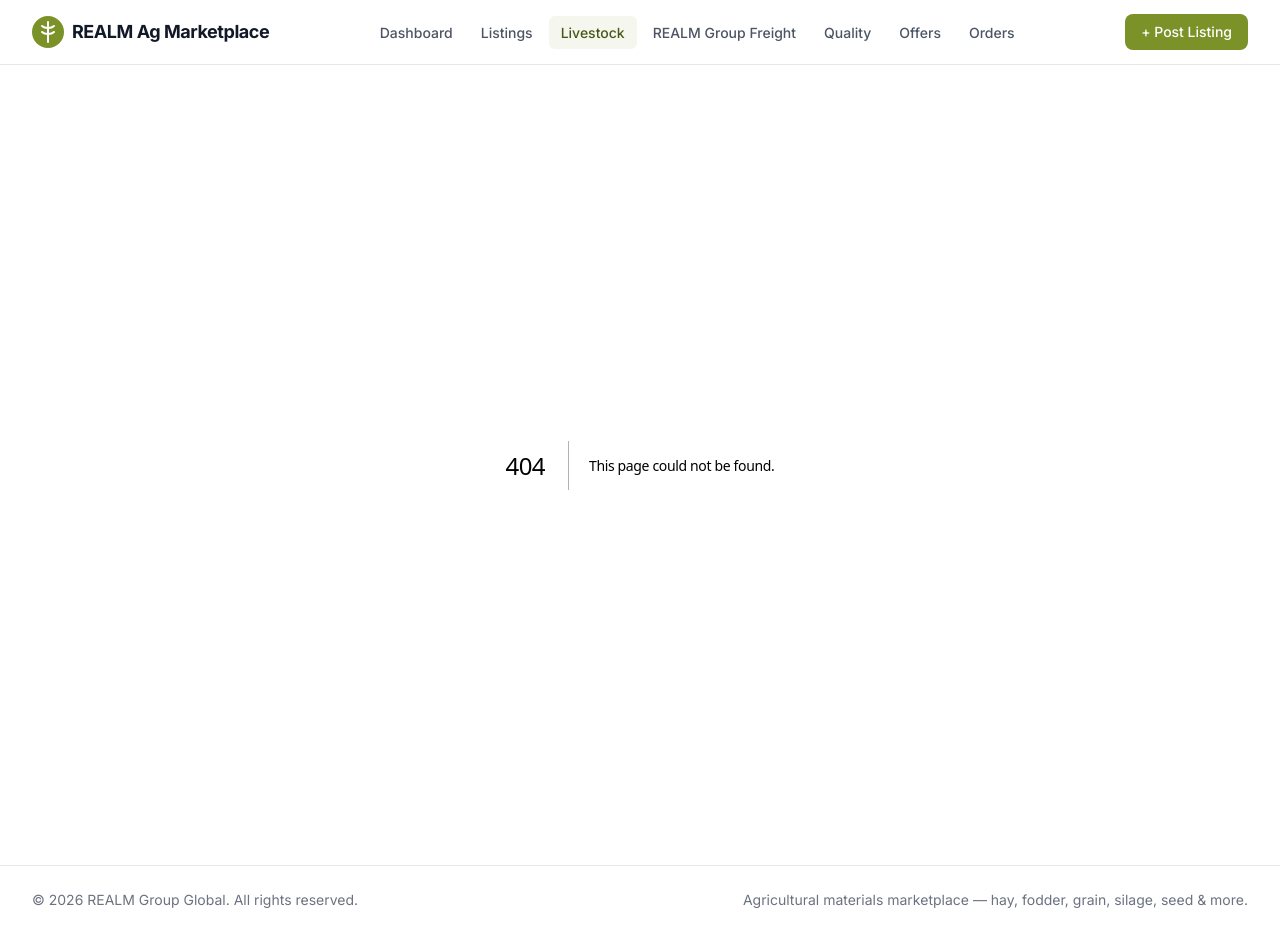
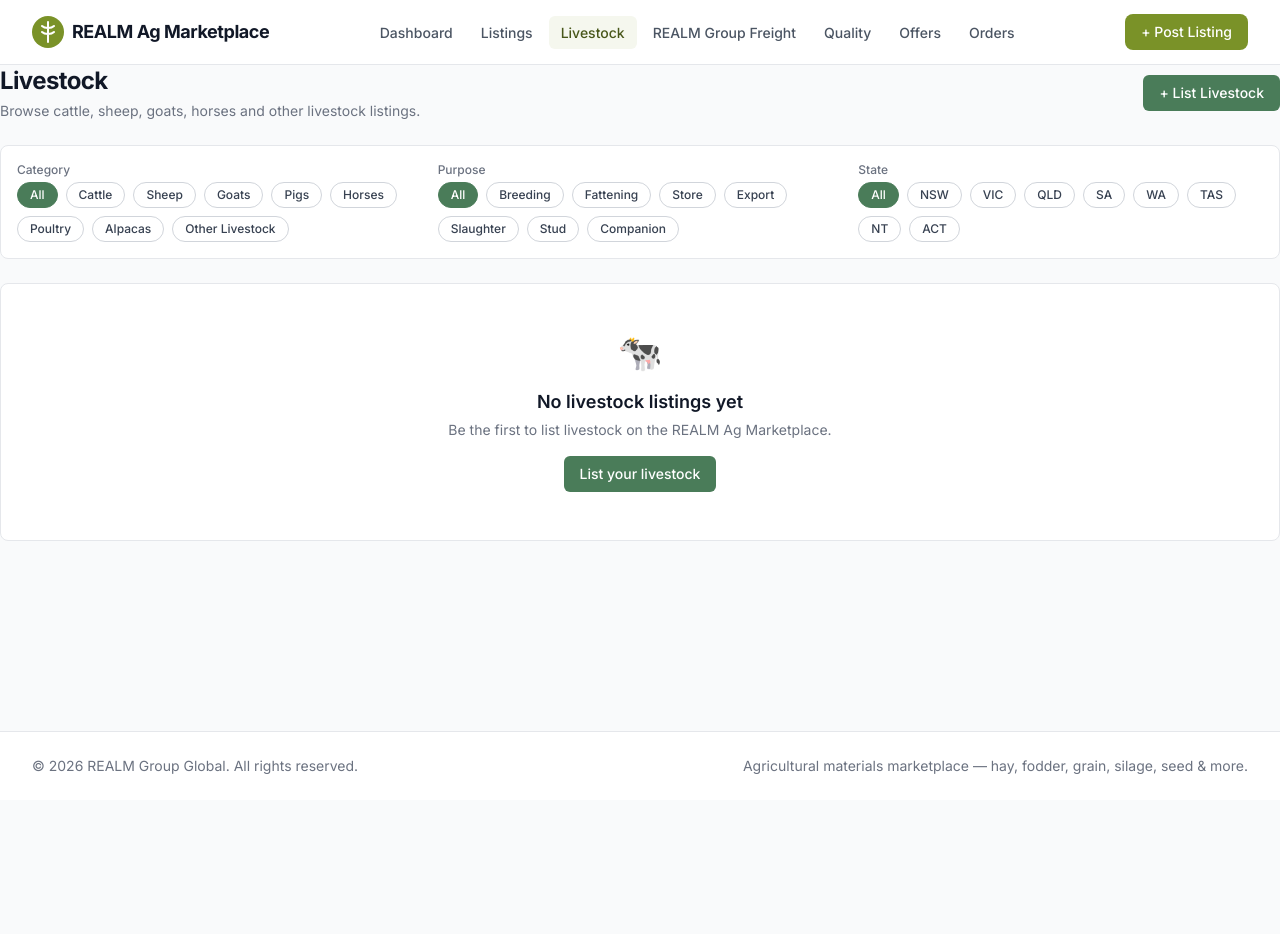
Before and after one commit to c51consulting/realm-group-freight, a Next.js app: page /livestock in a window 1280 px wide. Before the commit this address had no page. After the commit the page ends 800 px from the top, so only its background shows below. Built offline with nearby package versions, Linux system fonts and the light colour scheme.

Commit message:
feat: add livestock browse page with category/purpose/state filters

```diff
--- /dev/null
+++ b/app/livestock/page.tsx
@@ -0,0 +1,146 @@
+import type { Metadata } from 'next';
+import Link from 'next/link';
+import {
+  LIVESTOCK_CATEGORY_LABELS,
+  LIVESTOCK_PURPOSE_LABELS,
+  LIVESTOCK_SEX_LABELS,
+  PRICING_TYPE_LABELS,
+  AU_STATES,
+} from '@/lib/constants';
+
+export const metadata: Metadata = {
+  title: 'Livestock',
+  description: 'Browse and list cattle, sheep, goats, horses and other livestock.',
+};
+
+interface LivestockPageProps {
+  searchParams?: {
+    category?: string;
+    purpose?: string;
+    state?: string;
+    page?: string;
+  };
+}
+
+export default function LivestockPage({ searchParams }: LivestockPageProps) {
+  const { category, purpose, state } = searchParams ?? {};
+
+  return (
+    <div className="space-y-6">
+      {/* Header */}
+      <div className="flex items-center justify-between">
+        <div>
+          <h1 className="text-2xl font-bold">Livestock</h1>
+          <p className="text-sm text-gray-500 mt-1">
+            Browse cattle, sheep, goats, horses and other livestock listings.
+          </p>
+        </div>
+        <Link
+          href="/livestock/create"
+          className="rounded-md bg-[#4a7c59] px-4 py-2 text-sm font-medium text-white hover:bg-[#3d6649]"
+        >
+          + List Livestock
+        </Link>
+      </div>
+
+      {/* Filters */}
+      <div className="grid grid-cols-1 gap-4 sm:grid-cols-3 rounded-lg border p-4 bg-white">
+        <div>
+          <label className="block text-xs font-medium text-gray-500 mb-1">Category</label>
+          <div className="flex flex-wrap gap-2">
+            <Link
+              href="/livestock"
+              className={`rounded-full px-3 py-1 text-xs font-medium border ${
+                !category ? 'bg-[#4a7c59] text-white border-[#4a7c59]' : 'bg-white text-gray-700 border-gray-300 hover:border-[#4a7c59]'
+              }`}
+            >
+              All
+            </Link>
+            {Object.entries(LIVESTOCK_CATEGORY_LABELS).map(([key, label]) => (
+              <Link
+                key={key}
+                href={`/livestock?category=${key}${purpose ? `&purpose=${purpose}` : ''}${state ? `&state=${state}` : ''}`}
+                className={`rounded-full px-3 py-1 text-xs font-medium border ${
+                  category === key
+                    ? 'bg-[#4a7c59] text-white border-[#4a7c59]'
+                    : 'bg-white text-gray-700 border-gray-300 hover:border-[#4a7c59]'
+                }`}
+              >
+                {label}
+              </Link>
+            ))}
+          </div>
+        </div>
+
+        <div>
+          <label className="block text-xs font-medium text-gray-500 mb-1">Purpose</label>
+          <div className="flex flex-wrap gap-2">
+            <Link
+              href={`/livestock${category ? `?category=${category}` : ''}${state ? `${category ? '&' : '?'}state=${state}` : ''}`}
+              className={`rounded-full px-3 py-1 text-xs font-medium border ${
+                !purpose ? 'bg-[#4a7c59] text-white border-[#4a7c59]' : 'bg-white text-gray-700 border-gray-300 hover:border-[#4a7c59]'
+              }`}
+            >
+              All
+            </Link>
+            {Object.entries(LIVESTOCK_PURPOSE_LABELS).map(([key, label]) => (
+              <Link
+                key={key}
+                href={`/livestock?${category ? `category=${category}&` : ''}purpose=${key}${state ? `&state=${state}` : ''}`}
+                className={`rounded-full px-3 py-1 text-xs font-medium border ${
+                  purpose === key
+                    ? 'bg-[#4a7c59] text-white border-[#4a7c59]'
+                    : 'bg-white text-gray-700 border-gray-300 hover:border-[#4a7c59]'
+                }`}
+              >
+                {label}
+              </Link>
+            ))}
+          </div>
+        </div>
+
+        <div>
+          <label className="block text-xs font-medium text-gray-500 mb-1">State</label>
+          <div className="flex flex-wrap gap-2">
+            <Link
+              href={`/livestock${category ? `?category=${category}` : ''}${purpose ? `${category ? '&' : '?'}purpose=${purpose}` : ''}`}
+              className={`rounded-full px-3 py-1 text-xs font-medium border ${
+                !state ? 'bg-[#4a7c59] text-white border-[#4a7c59]' : 'bg-white text-gray-700 border-gray-300 hover:border-[#4a7c59]'
+              }`}
+            >
+              All
+            </Link>
+            {AU_STATES.map(({ value, label }) => (
+              <Link
+                key={value}
+                href={`/livestock?${category ? `category=${category}&` : ''}${purpose ? `purpose=${purpose}&` : ''}state=${value}`}
+                className={`rounded-full px-3 py-1 text-xs font-medium border ${
+                  state === value
+                    ? 'bg-[#4a7c59] text-white border-[#4a7c59]'
+                    : 'bg-white text-gray-700 border-gray-300 hover:border-[#4a7c59]'
+                }`}
+              >
+                {value}
+              </Link>
+            ))}
+          </div>
+        </div>
+      </div>
+
+      {/* Empty state */}
+      <div className="rounded-lg border bg-white p-12 text-center">
+        <div className="text-4xl mb-4">🐄</div>
+        <h3 className="text-lg font-semibold text-gray-900">No livestock listings yet</h3>
+        <p className="text-sm text-gray-500 mt-1">
+          Be the first to list livestock on the REALM Ag Marketplace.
+        </p>
+        <Link
+          href="/livestock/create"
+          className="mt-4 inline-block rounded-md bg-[#4a7c59] px-4 py-2 text-sm font-medium text-white hover:bg-[#3d6649]"
+        >
+          List your livestock
+        </Link>
+      </div>
+    </div>
+  );
+}
```
